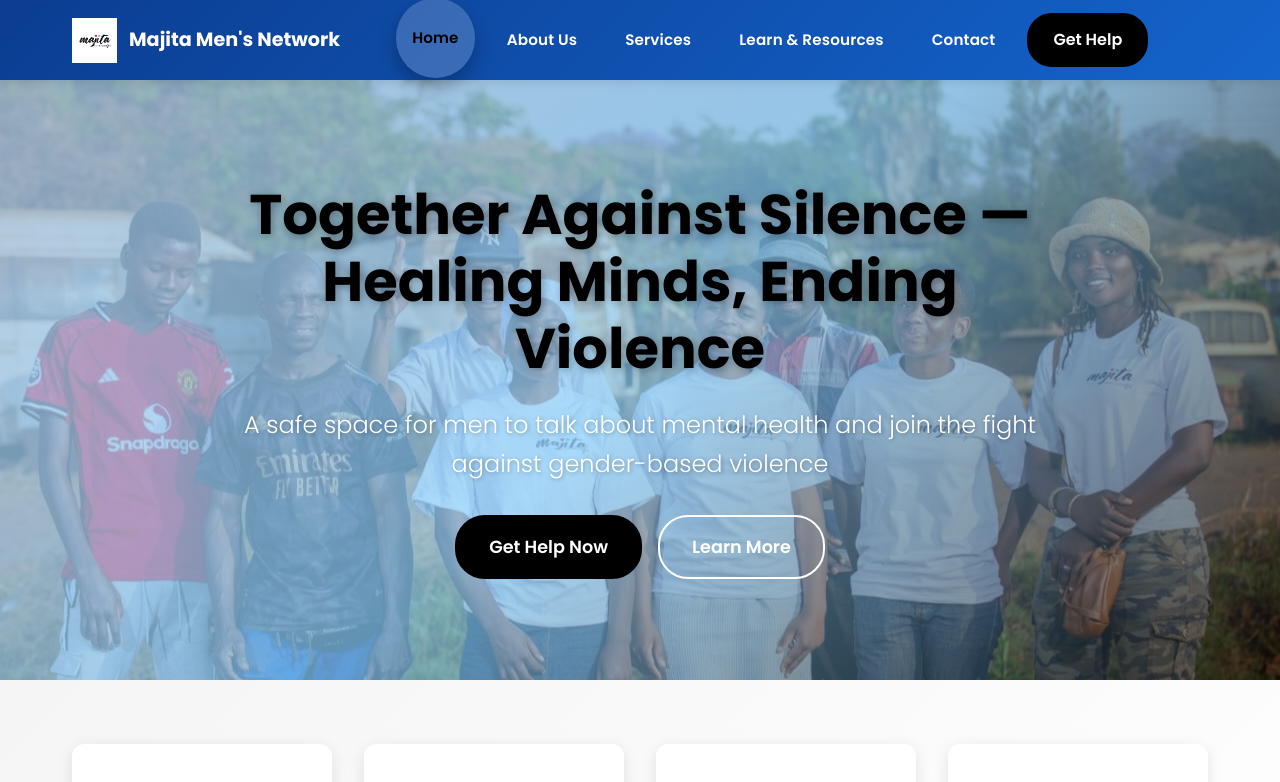
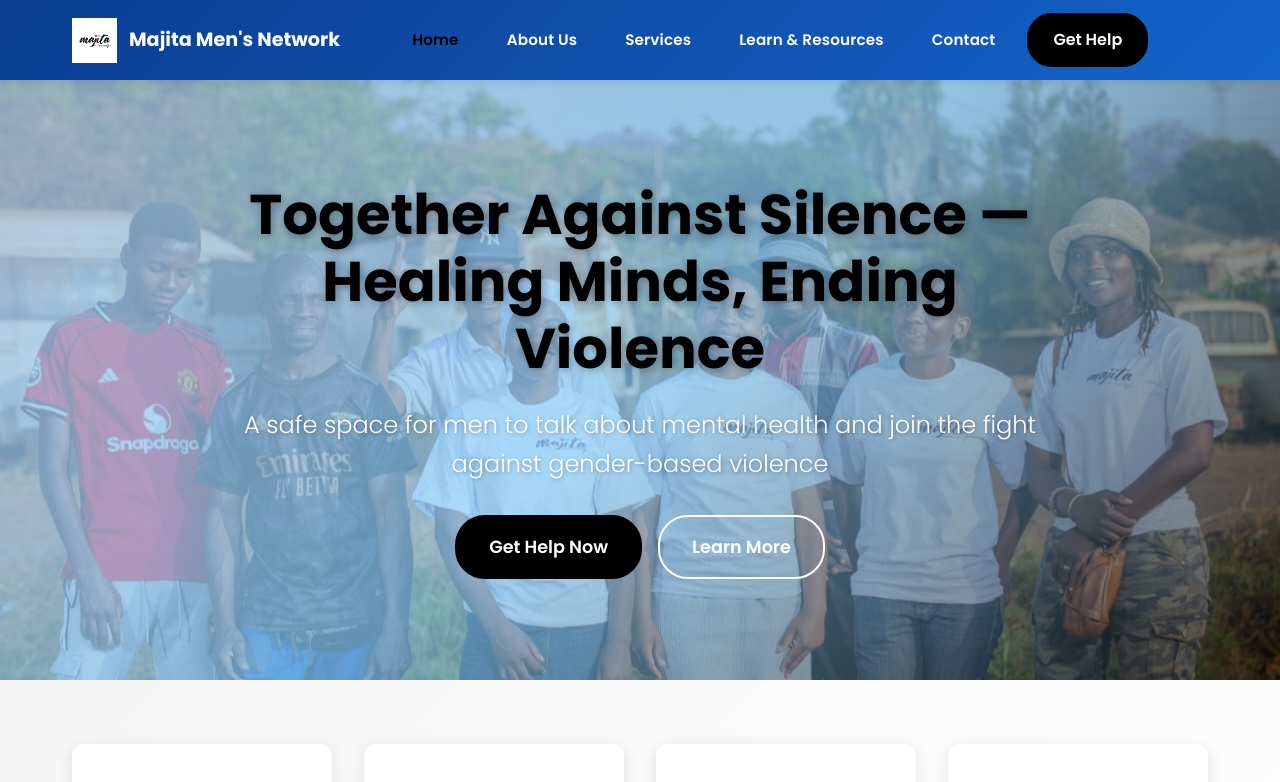
Before and after one commit to Leeroy-Brown01/majita_mens_network, a React (Vite) app: page / in a window 1280 px wide. Shown: the top 782 px of the page. Built offline with nearby package versions, Linux system fonts and the light colour scheme.

Commit message:
perfected the Nav bar hover css

```diff
--- a/src/components/Navbar.css
+++ b/src/components/Navbar.css
@@ -77,34 +77,19 @@
   font-weight: 600;
   font-size: 0.95rem;
   letter-spacing: 0.01em;
-  border-radius: 999px;
-  transition: color 0.3s ease, transform 0.3s ease, box-shadow 0.3s ease;
+  transition: color 0.3s ease;
+  outline: none;
+  border: none;
 }
 
-.nav-link::before {
-  content: '';
-  position: absolute;
-  inset: 0;
-  border-radius: 999px;
-  background: rgba(255, 255, 255, 0.18);
-  box-shadow: 0 10px 20px rgba(0, 0, 0, 0.15);
-  opacity: 0;
-  transform: scaleX(0.6);
-  transition: opacity 0.3s ease, transform 0.3s ease;
-  z-index: -1;
+.nav-link:focus {
+  outline: none;
+  border: none;
 }
 
 .nav-link:hover,
 .nav-link.active {
   color: var(--color-black);
-  transform: translateY(-2px);
-  box-shadow: 0 8px 20px rgba(0, 0, 0, 0.15);
-}
-
-.nav-link:hover::before,
-.nav-link.active::before {
-  opacity: 1;
-  transform: scaleX(1);
 }
 
 .nav-button {
```
